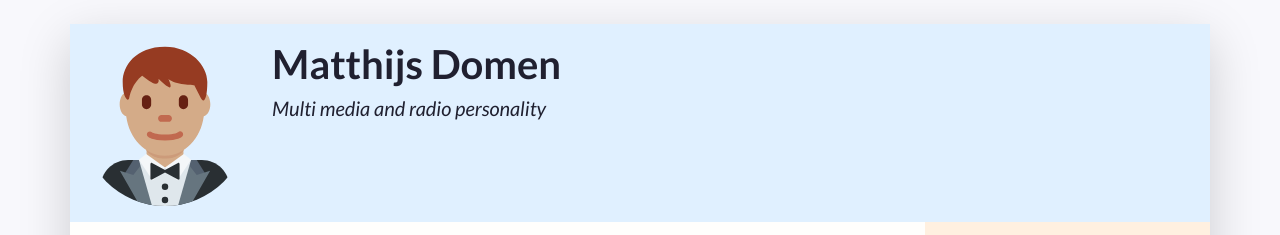
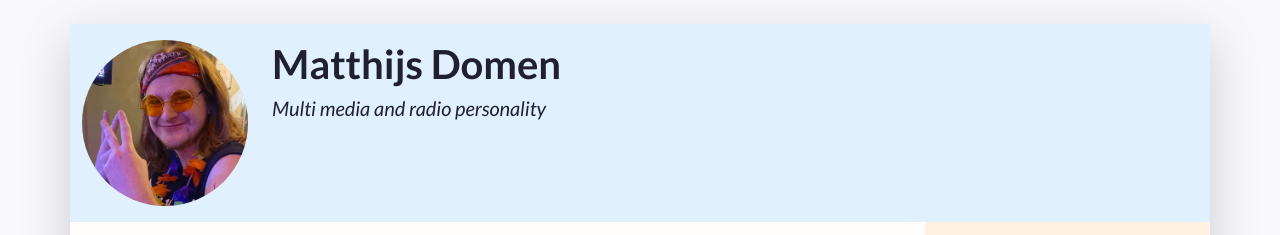
Before and after one commit to MatthijsDomen/MyCV, a plain HTML site: page index.html in a window 1280 px wide. Shown: the top 235 px of the page. Drawn offline with nearby package versions, Linux system fonts and the light colour scheme.

Commit message:
change 6
change photo

```diff
--- a/index.html
+++ b/index.html
@@ -48,7 +48,7 @@
             "w-100" makes sure the image takes the full width of the column it's in
             "rounded-circle" cuts a circle around the image
           -->
-          <img class="w-100 rounded-circle my-3" src="images/portrait.svg" alt="Portrait of Firstname Lastname" width="160">
+          <img class="w-100 rounded-circle my-3" src="images/photomatthijsdomen.jpg" alt="Portrait of Firstname Lastname" width="160">
         </div>
         <!--
           A container to wrap around your name and tagline. Full-width at small size, then columns of increasing size.
```
Also changed, not shown: images/photomatthijsdomen.jpg (added), 2 other files.
